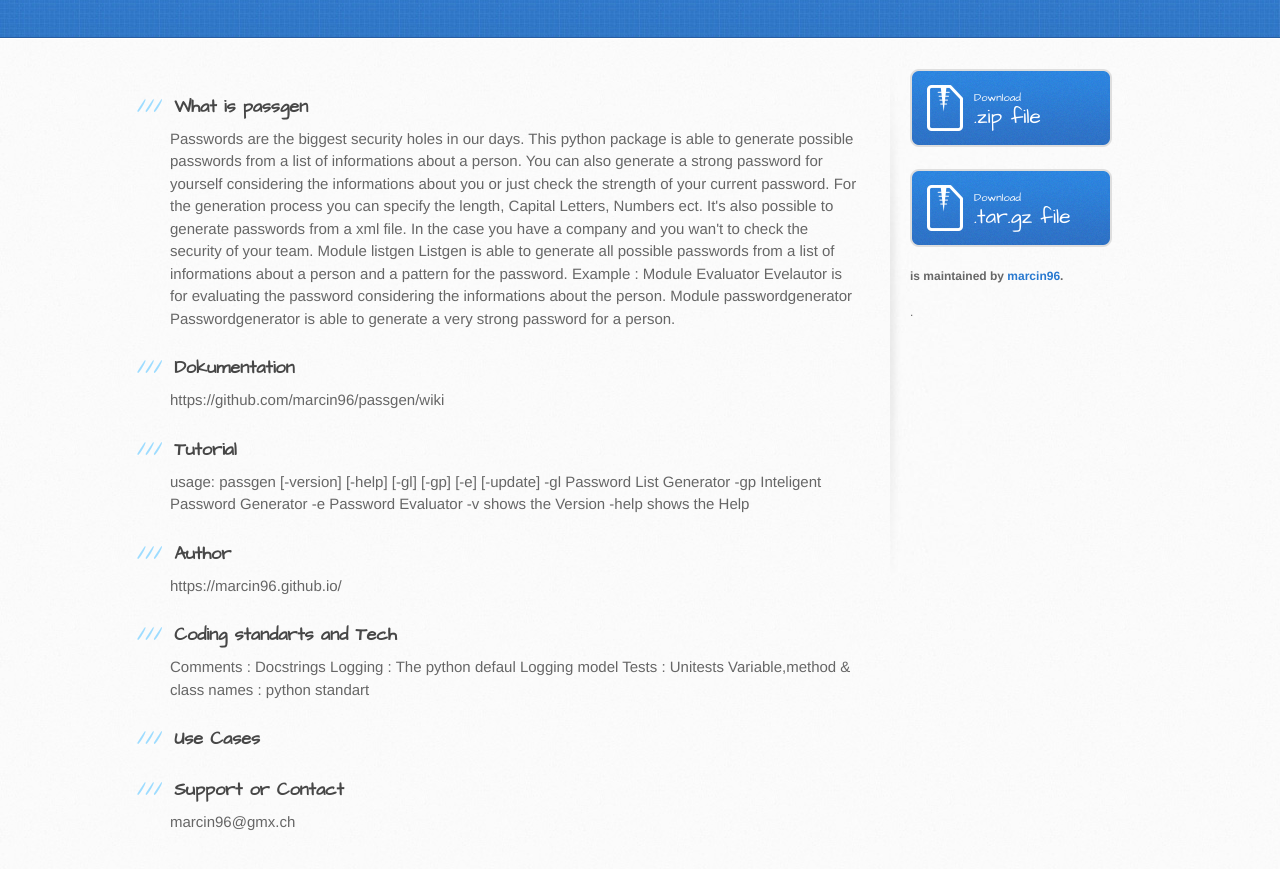
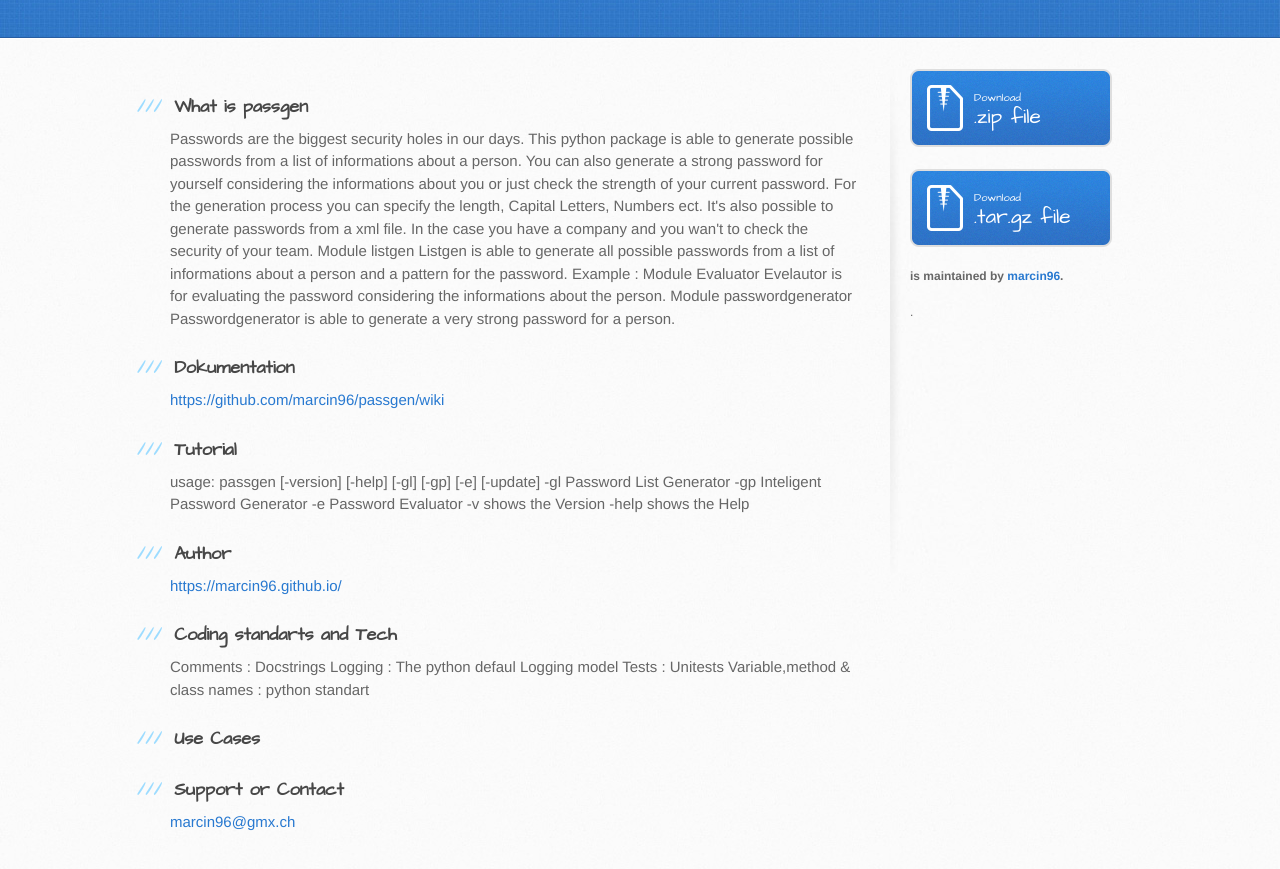
Before and after one commit to marcin96/passgen, a plain HTML site: page index.html in a window 1280 px wide. Shown: the part 197-1066 px from the top of the page. Drawn offline with Linux system fonts and the light colour scheme.

Commit message:
Added mailto and links

```diff
--- a/index.html
+++ b/index.html
@@ -46,7 +46,7 @@ Passwordgenerator is able to generate a very strong password for a person.
 <h3>
 <a id="designer-templates" class="anchor" href="#designer-templates" aria-hidden="true"><span aria-hidden="true" class="octicon octicon-link"></span></a>Dokumentation</h3>
 
-<p>https://github.com/marcin96/passgen/wiki</p>
+<a href="https://github.com/marcin96/passgen/wiki"><p>https://github.com/marcin96/passgen/wiki</p></a>
 
 <h3>
 <a id="creating-pages-manually" class="anchor" href="#creating-pages-manually" aria-hidden="true"><span aria-hidden="true" class="octicon octicon-link"></span></a>Tutorial</h3>
@@ -64,9 +64,9 @@ Passwordgenerator is able to generate a very strong password for a person.
 <h3>
 <a id="authors-and-contributors" class="anchor" href="#authors-and-contributors" aria-hidden="true"><span aria-hidden="true" class="octicon octicon-link"></span></a>Author</h3>
 
-<p>
+<a href = "https://marcin96.github.io/"><p>
   https://marcin96.github.io/
-</p>
+</p></a>
 
 <h3>
 <a id="support-or-contact" class="anchor" href="#support-or-contact" aria-hidden="true"><span aria-hidden="true" class="octicon octicon-link"></span></a>Coding standarts and Tech</h3>
@@ -84,7 +84,10 @@ Variable,method & class names : python standart
 <h3>
 <a id="support-or-contact" class="anchor" href="#support-or-contact" aria-hidden="true"><span aria-hidden="true" class="octicon octicon-link"></span></a>Support or Contact</h3>
 
-<p>marcin96@gmx.ch</p>
+<a href="mailto:marcin96@gmx.ch" target="_top">
+marcin96@gmx.ch</a>
+</p>
+
         </section>
 
         <aside id="sidebar">
```
